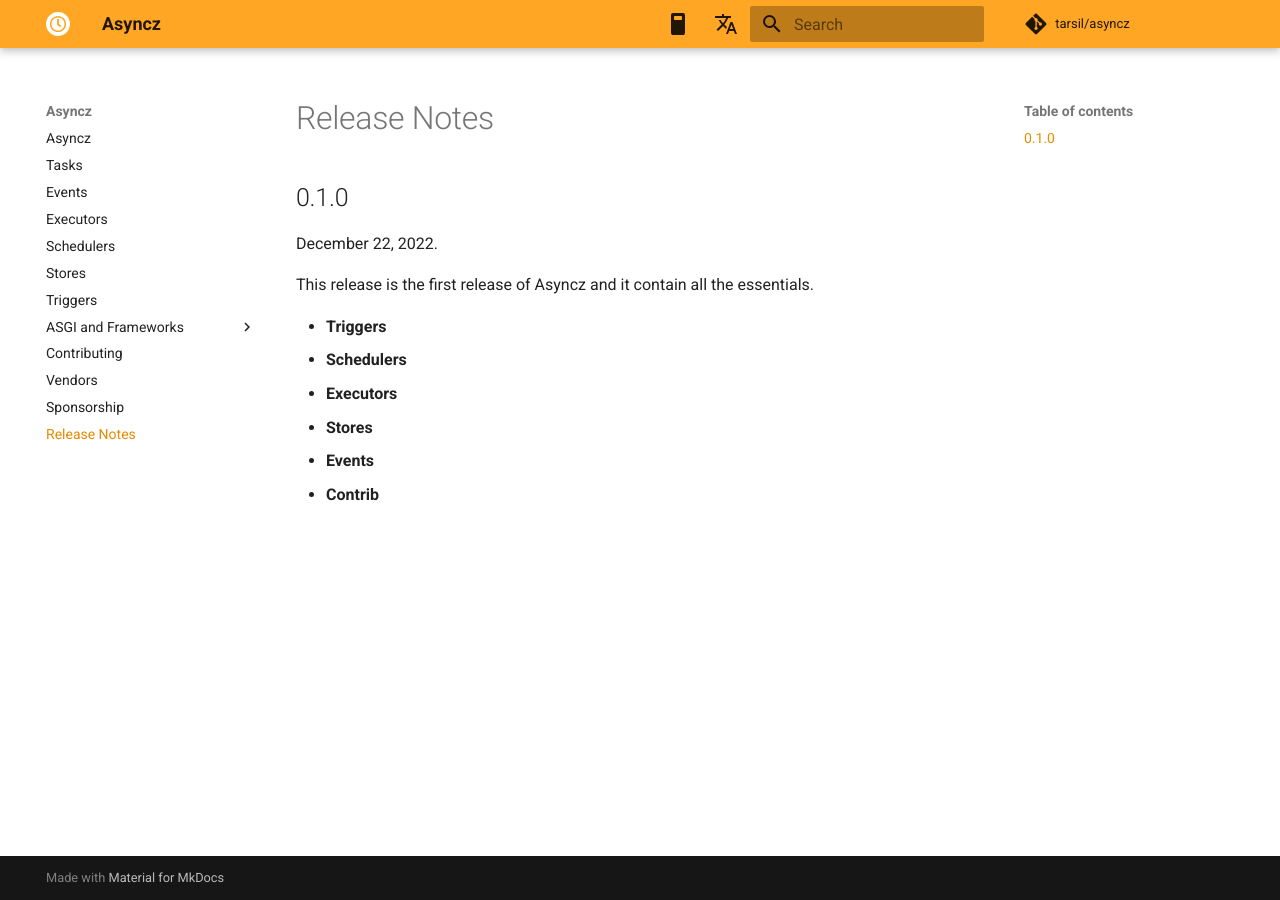
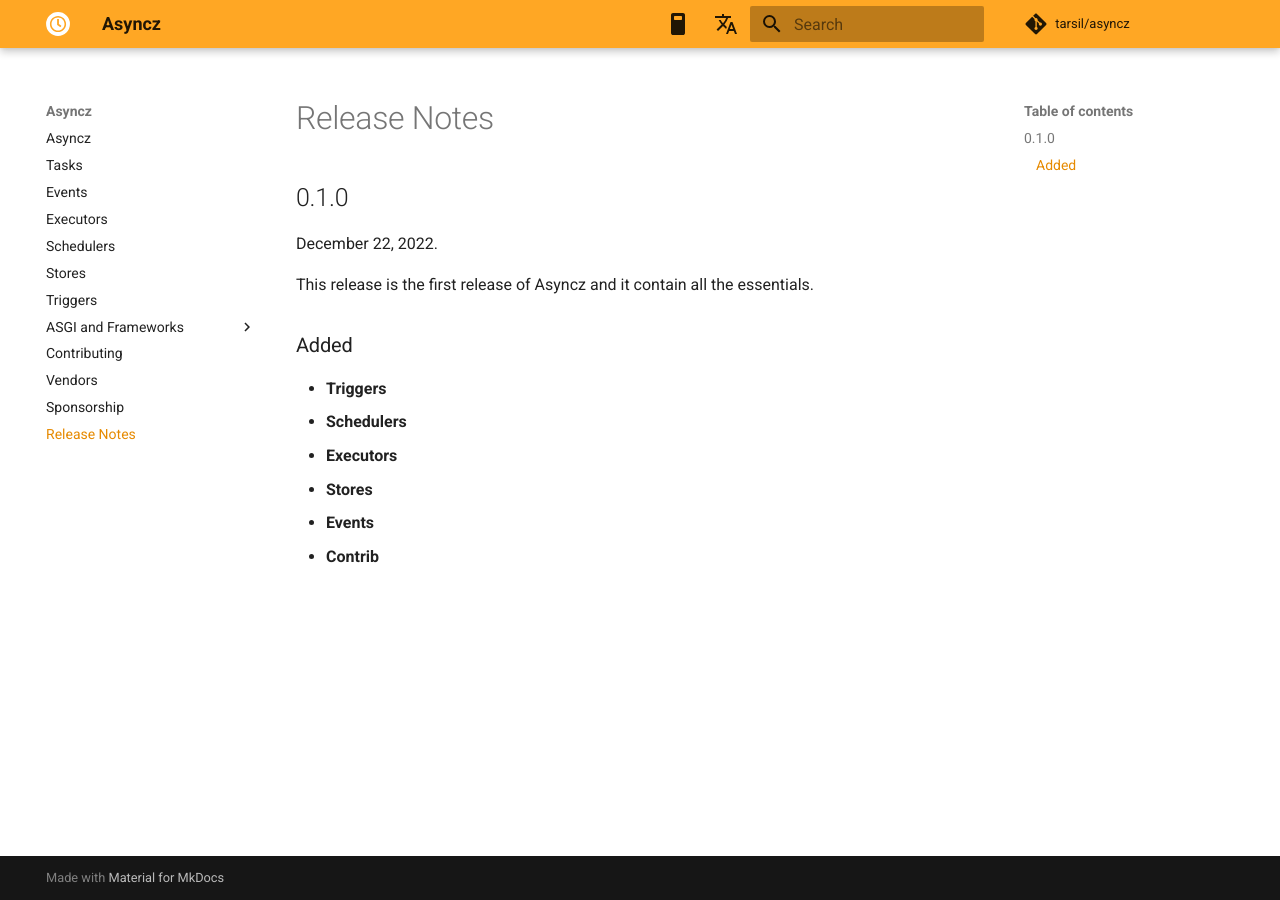
Before and after one commit to dymmond/asyncz, an MkDocs documentation site: the page built from docs/release-notes.md, in a window 1280 px wide. Built offline with MkDocs 1.6.1 and Material for MkDocs 9.7.7, drawn with Linux system fonts in a browser that asks for light colours; comment, search, counter and statistics services are not loaded.

Commit message:
🐛 Fix release notes

```diff
--- a/docs/release-notes.md
+++ b/docs/release-notes.md
@@ -6,6 +6,8 @@ December 22, 2022.
 
 This release is the first release of Asyncz and it contain all the essentials.
 
+### Added
+
 * **Triggers**
 * **Schedulers**
 * **Executors**
```
